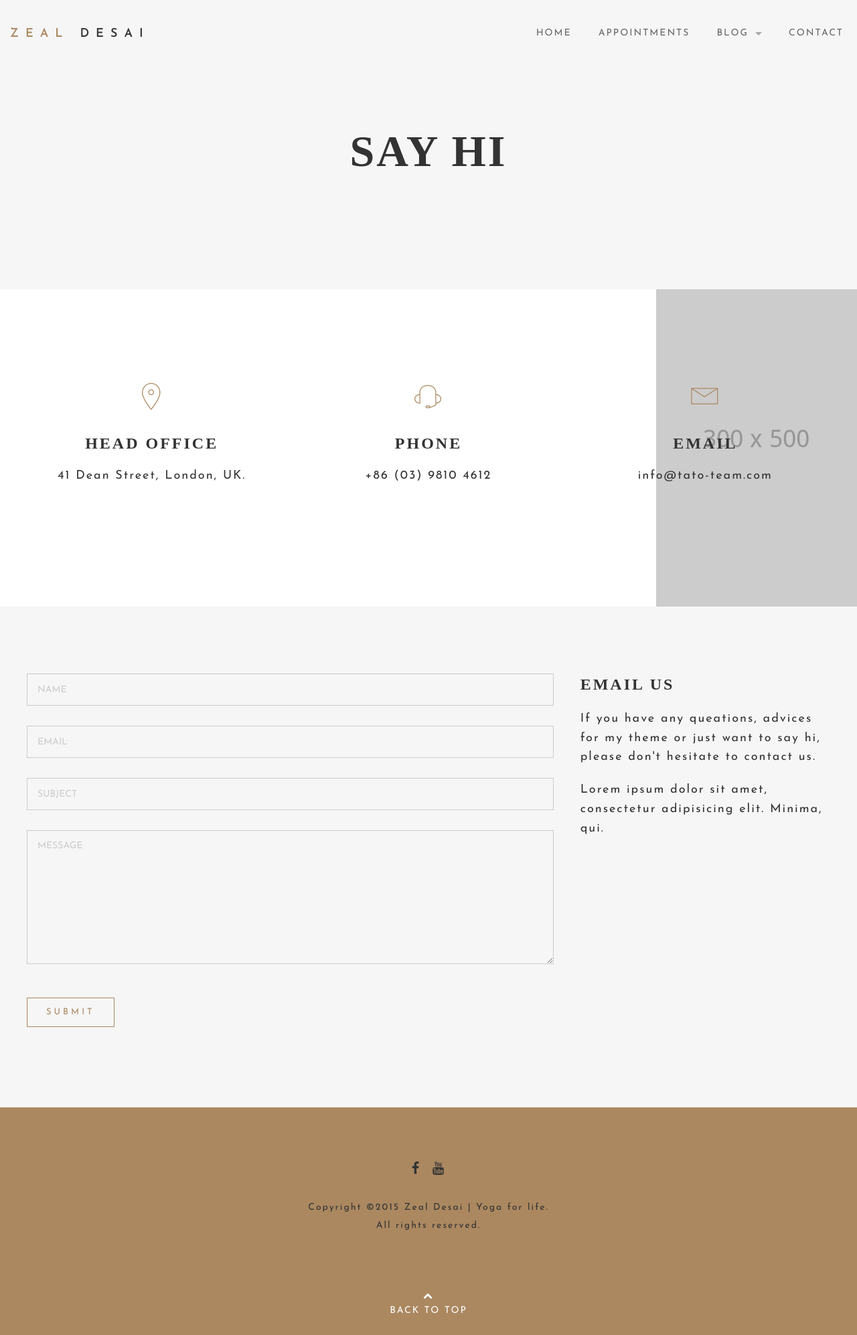
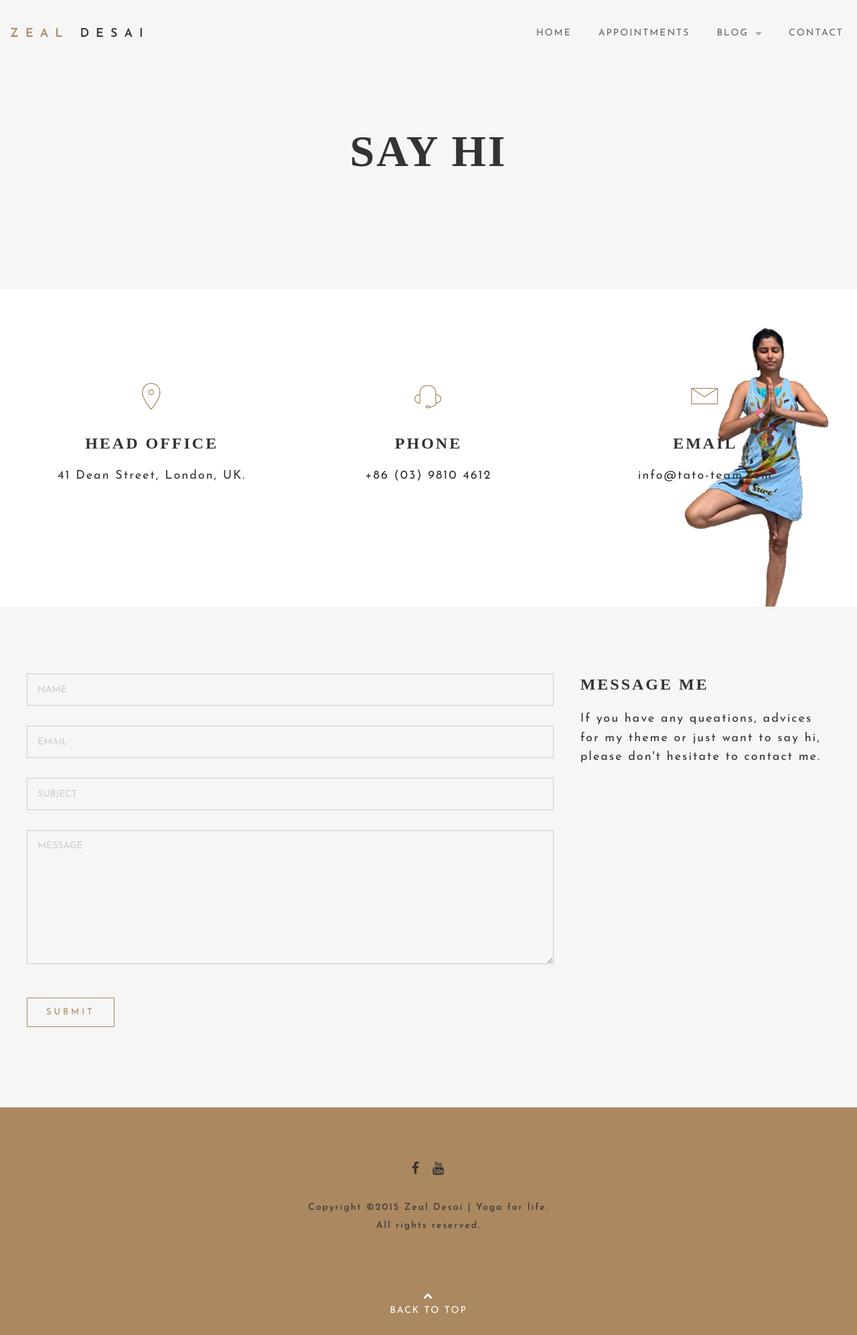
Before and after one commit to guicaro/zealblog, a Jekyll site: the page built from contact.html, in a window 1280 px wide. Shown: the whole page at 67% size. Built offline with Jekyll 4.4.1, drawn with Linux system fonts in a browser that asks for light colours; some web fonts are replaced.

Commit message:
Finished editing images

```diff
--- a/contact.html
+++ b/contact.html
@@ -13,7 +13,7 @@ section_id: contact
     </div>
   </div>
 </div>
-<div class="full white flower">
+<div class="full white zealTall">
   <div class="two spacing"></div>
   <div class="row">
     <div class="large-4 columns">
@@ -46,7 +46,7 @@ section_id: contact
       <div class='form'>
         <form id='contact_form' method='POST'>
           <p id='thanks' class='hide'>
-            Thanks for contacting us, we'll be in touch soon!
+            Thanks for your message, I'll be in touch soon!
           </p>
           <input class='required' name='name' placeholder='NAME' type='text'>
           <input class='required email' name='email' placeholder='EMAIL' type='text'>
@@ -58,9 +58,8 @@ section_id: contact
       </div>
     </div>
     <div class="large-4 columns">
-      <h3>Email Us</h3>
-      <p>If you have any queations, advices for my theme or just want to say hi, please don't hesitate to contact us.</p>
-      <p>Lorem ipsum dolor sit amet, consectetur adipisicing elit. Minima, qui.</p>
+      <h3>Message me</h3>
+      <p>If you have any queations, advices for my theme or just want to say hi, please don't hesitate to contact me.</p>
     </div>
   </div>
 </div>
--- a/css/style.css
+++ b/css/style.css
@@ -64,6 +64,12 @@
 
 .full.flower {
   background-image: url(../images/@stock/flower.png);
+  background-repeat: no-repeat;
+  background-position: right bottom;
+  background-attachment: fixed; }
+
+.full.zealTall {
+  background-image: url(../images/@stock/zealTall.png);
   background-repeat: no-repeat;
   background-position: right bottom;
   background-attachment: fixed; }
```
Also changed, not shown: index.html (+9 -19 lines), images/@stock/aaa.jpg (added), images/@stock/introSlide1.png (added), images/@stock/introSlide3.png (added), images/@stock/lamp.png, images/@stock/om-small.png (added), images/@stock/white-light.png, images/@stock/zealTall.png (added), 3 other files.
